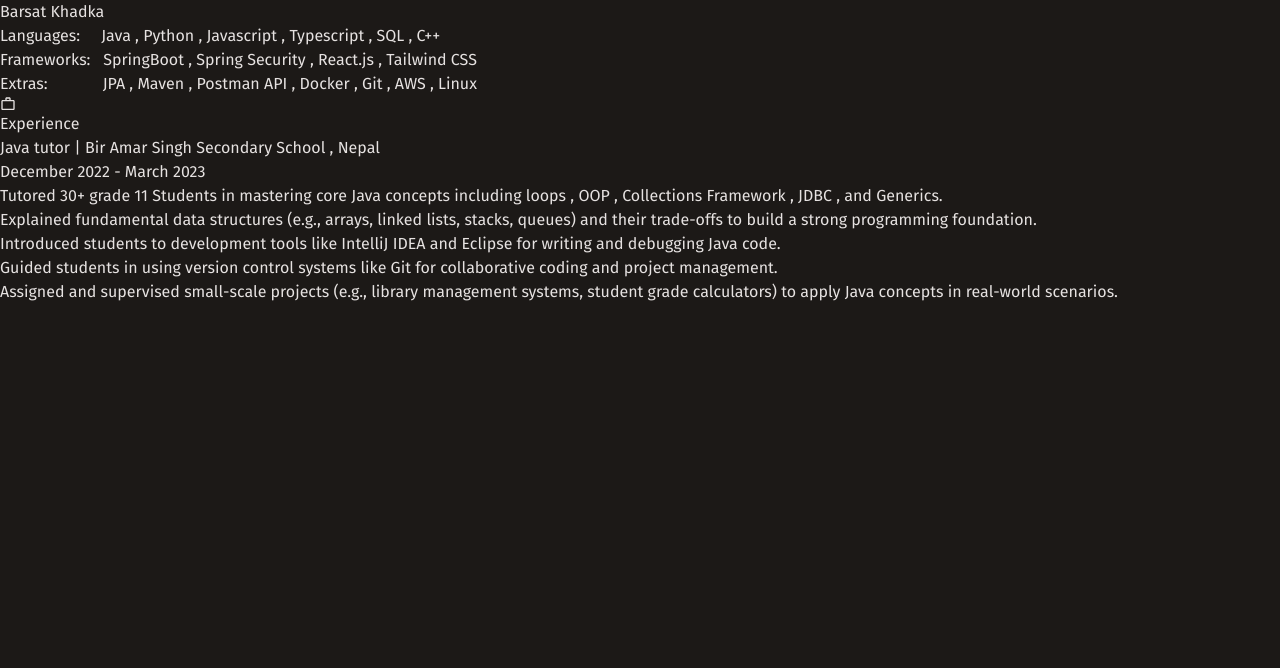
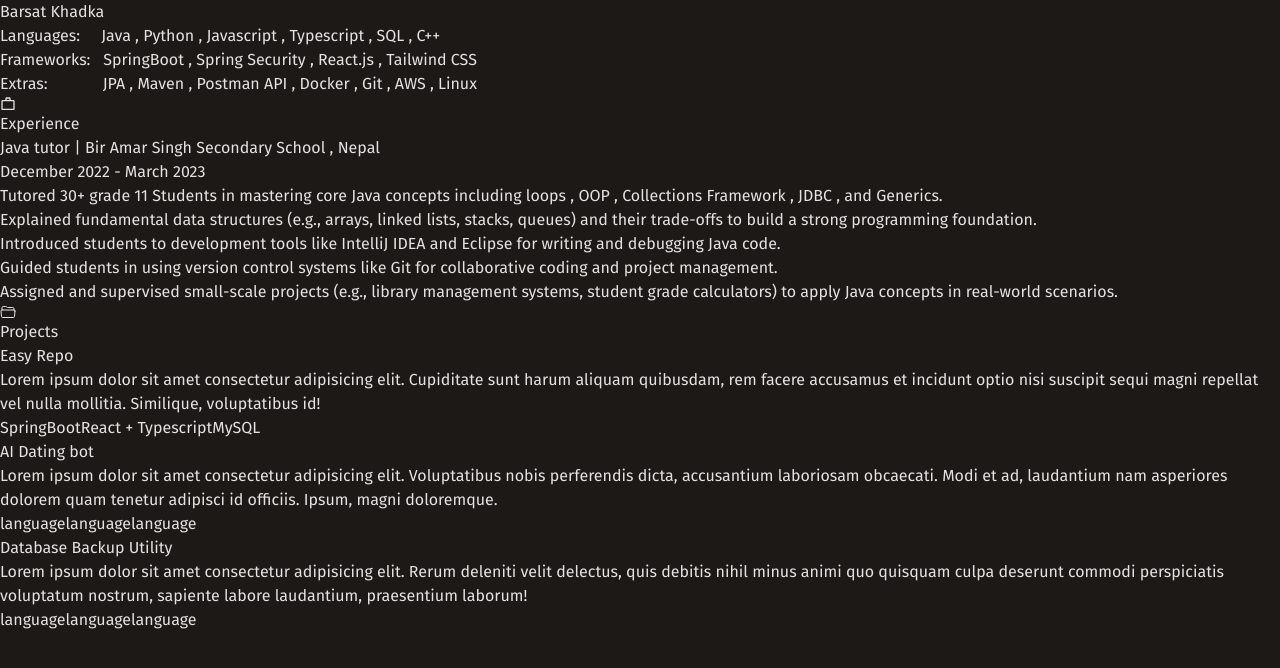
Before and after one commit to BarsatKhadka/Portfolio, a React (Vite) app: page / in a window 1280 px wide. Shown: the top 668 px of the page. Built offline with nearby package versions, Linux system fonts and the light colour scheme.

Commit message:
add: Projects Sections UI

```diff
--- a/src/App.jsx
+++ b/src/App.jsx
@@ -1,10 +1,12 @@
 import { Header } from "./components/Header"
 import { Experience} from "./components/Experience"
+import { Projects } from "./components/Projects"
 function App() {
   return (
     <>
       <Header/>
       <Experience/>
+      <Projects/>
 
     </>
   )
--- a/src/components/Experience.jsx
+++ b/src/components/Experience.jsx
@@ -8,7 +8,7 @@ export const Experience = () =>{
            <p className="ml-6">Java tutor |<span className="italic"> Bir Amar Singh Secondary School , Nepal</span></p>
            <p><span className="text-sm text-gray-400 ml-6">December 2022 - March 2023</span>
            <ul className="list-disc list-inside mt-2 text-sm text-gray-300 ml-6">
-            <li className="mb-2">Tutored 30+ grade 11 Students in mastering core Java concepts including loops , OOP , Collections Framework , JDBC , and Generics.  </li>
+            <li className="mb-2 sm:mr-2">Tutored 30+ grade 11 Students in mastering core Java concepts including loops , OOP , Collections Framework , JDBC , and Generics.  </li>
             <li className="mb-2">Explained fundamental data structures (e.g., arrays, linked lists, stacks, queues) and their trade-offs to build a strong programming foundation.</li>
             <li className="mb-2">Introduced students to development tools like IntelliJ IDEA and Eclipse for writing and debugging Java code.</li>
             <li className="mb-2">Guided students in using version control systems like Git for collaborative coding and project management.</li>
--- /dev/null
+++ b/src/components/Projects.jsx
@@ -0,0 +1,56 @@
+import { IoFolderOpenOutline } from "react-icons/io5";
+
+export const Projects = () => {
+  return (
+    <>
+      <div className="ml-8 mt-16 lg:ml-48">
+        <p className="text-[#ebffff] mb-6">
+          <IoFolderOpenOutline className="inline mr-1" /> Projects
+        </p>
+
+
+        <div className="grid grid-cols-1 md:grid-cols-2 lg:grid-cols-3 gap-6 mr-8 lg:mr-48">
+
+
+          <div className="bg-[#] p-6 rounded-lg hover:scale-105 transform transition-all duration-500 hover:shadow-2xl hover:shadow-[#eebc86]/20 cursor-pointer">
+            <h3 className="text-[#ebffff] text-xl font-semibold mb-2">Easy Repo</h3>
+            <p className="text-gray-300 text-sm mb-4">
+              Lorem ipsum dolor sit amet consectetur adipisicing elit. Cupiditate sunt harum aliquam quibusdam, rem facere accusamus et incidunt optio nisi suscipit sequi magni repellat vel nulla mollitia. Similique, voluptatibus id!
+            </p>
+            <div className="flex flex-wrap gap-2">
+              <span className="bg-[#6DB33F]/10 text-[#6DB33F] text-xs px-3 py-1 rounded-full">SpringBoot</span>
+              <span className="bg-[#61DAFB]/10 text-[#61DAFB] text-xs px-3 py-1 rounded-full">React + Typescript</span>
+              <span className="bg-[#00758F]/10 text-[#61DAFB] text-xs px-3 py-1 rounded-full">MySQL</span>
+            </div>
+          </div>
+
+
+          <div className="bg-[#] p-6 rounded-lg hover:scale-105 transform transition-all duration-300 hover:shadow-2xl hover:shadow-[#eebc86]/20 cursor-pointer">
+            <h3 className="text-[#] text-xl font-semibold mb-2">AI Dating bot</h3>
+            <p className="text-gray-300 text-sm mb-4">
+              Lorem ipsum dolor sit amet consectetur adipisicing elit. Voluptatibus nobis perferendis dicta, accusantium laboriosam obcaecati. Modi et ad, laudantium nam asperiores dolorem quam tenetur adipisci id officiis. Ipsum, magni doloremque.
+            </p>
+            <div className="flex flex-wrap gap-2">
+              <span className="bg-[#00ffff]/10 text-[#00ffff] text-xs px-3 py-1 rounded-full">language</span>
+              <span className="bg-[#00ffff]/10 text-[#00ffff] text-xs px-3 py-1 rounded-full">language</span>
+              <span className="bg-[#00ffff]/10 text-[#00ffff] text-xs px-3 py-1 rounded-full">language</span>
+            </div>
+          </div>
+
+
+          <div className="bg-[#] p-6 rounded-lg hover:scale-105 transform transition-all duration-300 hover:shadow-2xl hover:shadow-[#eebc86]/20 cursor-pointer">
+            <h3 className="text-[#] text-xl font-semibold mb-2">Database Backup Utility</h3>
+            <p className="text-gray-300 text-sm mb-4">
+              Lorem ipsum dolor sit amet consectetur adipisicing elit. Rerum deleniti velit delectus, quis debitis nihil minus animi quo quisquam culpa deserunt commodi perspiciatis voluptatum nostrum, sapiente labore laudantium, praesentium laborum!
+            </p>
+            <div className="flex flex-wrap gap-2">
+              <span className="bg-[#00ffff]/10 text-[#00ffff] text-xs px-3 py-1 rounded-full">language</span>
+              <span className="bg-[#00ffff]/10 text-[#00ffff] text-xs px-3 py-1 rounded-full">language</span>
+              <span className="bg-[#00ffff]/10 text-[#00ffff] text-xs px-3 py-1 rounded-full">language</span>
+            </div>
+          </div>
+        </div>
+      </div>
+    </>
+  );
+};
```
